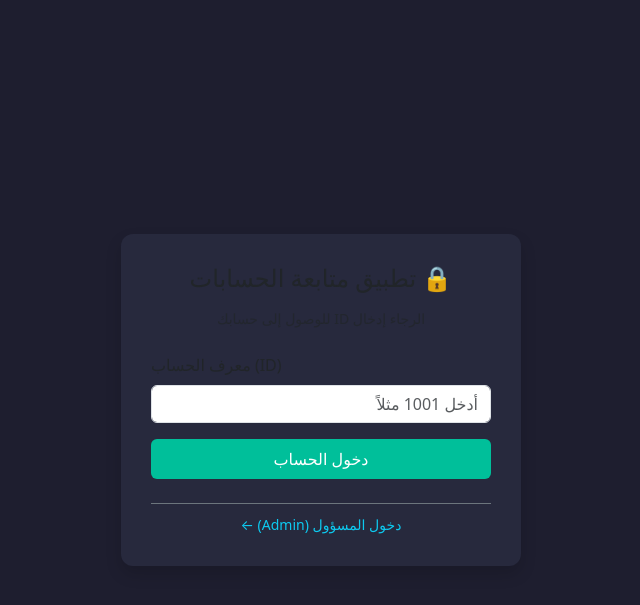
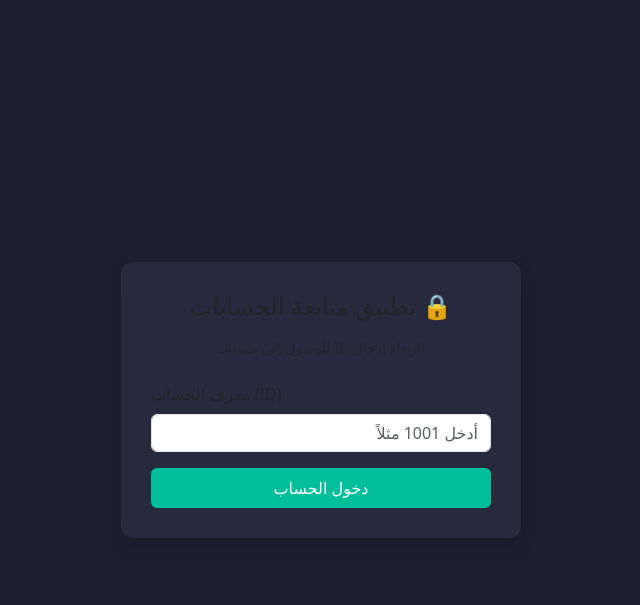
Before and after one commit to qazwsxedcmmm420-alt/fast-project, a Flask app: page /login in a window 1280 px wide. Shown: the top 605 px of the page, without its empty margins (319-959 px from the left). Run offline with Flask 3, Linux system fonts and the light colour scheme.

Commit message:
Remove admin link from user login page

```diff
--- a/templates/login.html
+++ b/templates/login.html
@@ -27,10 +27,6 @@
             </div>
             <button type="submit" class="btn btn-custom w-100 py-2">دخول الحساب</button>
         </form>
-
-        <div class="mt-4 pt-2 border-top border-secondary">
-            <a href="{{ url_for('admin_login') }}" class="text-info text-decoration-none small">دخول المسؤول (Admin) ←</a>
-        </div>
     </div>
 </body>
 </html>
```
